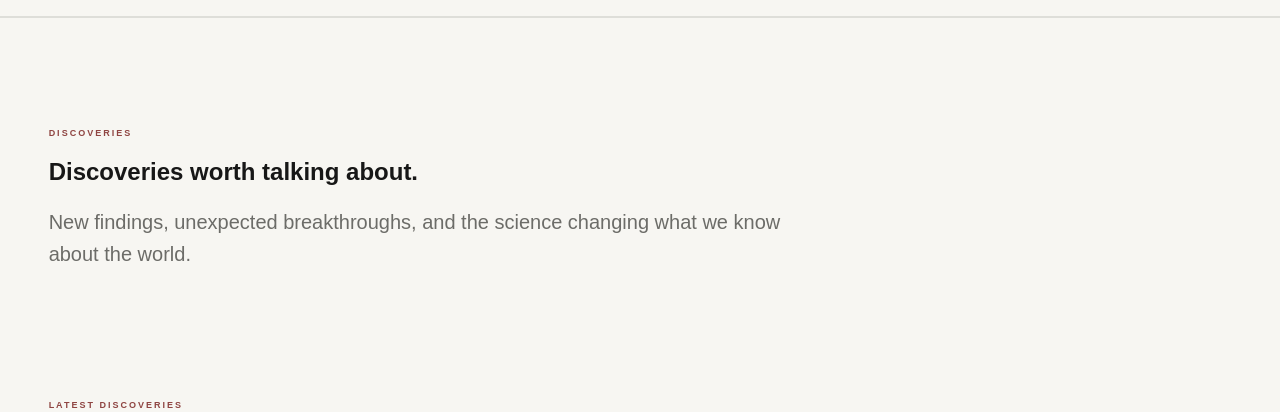
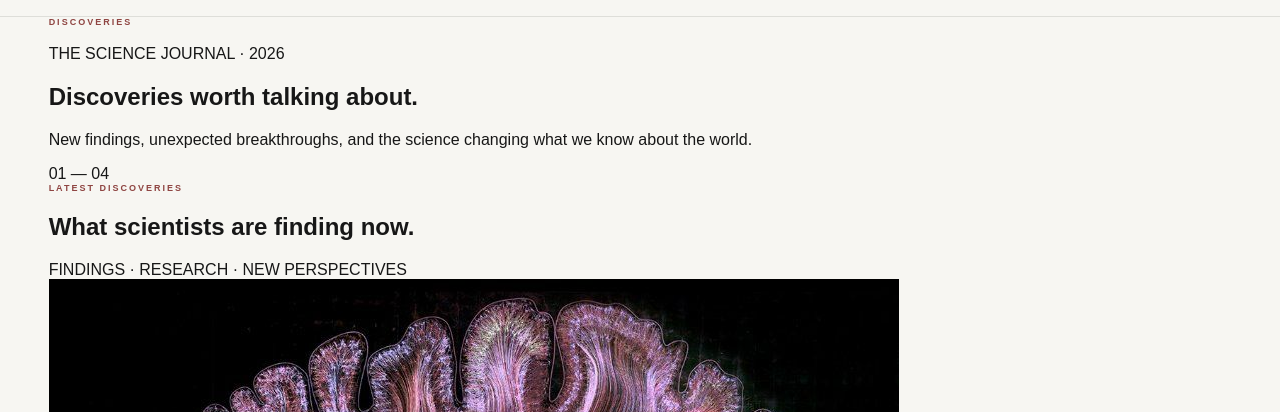
Before and after one commit to pprishaa777/science---off-scripted-, a plain HTML site: page discoveries.html in a window 1280 px wide. Shown: the part 81-493 px from the top of the page. Drawn offline with Linux system fonts and the light colour scheme.

Commit message:
Update discoveries.html

```diff
--- a/discoveries.html
+++ b/discoveries.html
@@ -35,37 +35,54 @@
   </header>
 
 
-  <main>
 
-    <section class="simple-section section-pad">
+<main class="discoveries-page">
 
+  <!-- INTRODUCTION -->
+  <section class="discoveries-intro section-pad">
+    <div class="discoveries-intro-top">
       <p class="eyebrow" id="discoveries-eyebrow"></p>
+      <span class="discoveries-edition">THE SCIENCE JOURNAL · 2026</span>
+    </div>
 
-      <h1 id="discoveries-title"></h1>
+    <h1 id="discoveries-title"></h1>
 
+    <div class="discoveries-intro-bottom">
       <p class="section-intro" id="discoveries-description"></p>
-
-    </section>
+      <span class="discoveries-intro-mark">01 — 04</span>
+    </div>
+  </section>
 
 
-    <section class="section-pad">
+  <!-- LATEST RESEARCH -->
+  <section class="discoveries-latest section-pad">
 
-      <div class="section-heading">
-        <div>
-
-          <p class="eyebrow" id="discoveries-section-eyebrow"></p>
-
-          <h2 id="discoveries-section-title"></h2>
-
-        </div>
+    <div class="discoveries-section-top">
+      <div>
+        <p class="eyebrow" id="discoveries-section-eyebrow"></p>
+        <h2 id="discoveries-section-title"></h2>
       </div>
 
+      <span class="discoveries-section-note">
+        FINDINGS · RESEARCH · NEW PERSPECTIVES
+      </span>
+    </div>
 
-      <div class="card-grid" id="discoveries-grid"></div>
+    <div class="discoveries-featured" id="discoveries-grid"></div>
 
-    </section>
+  </section>
 
-  </main>
+  <!-- CLOSING NOTE -->
+  <section class="discoveries-closing">
+    <p class="eyebrow">ALWAYS QUESTION WHAT WE KNOW</p>
+    <h2>There is always more<br>to discover.</h2>
+    <p>
+      New questions lead to new discoveries.
+      Keep looking closer.
+    </p>
+  </section>
+
+</main>
 
 
   <footer class="site-footer">
```
